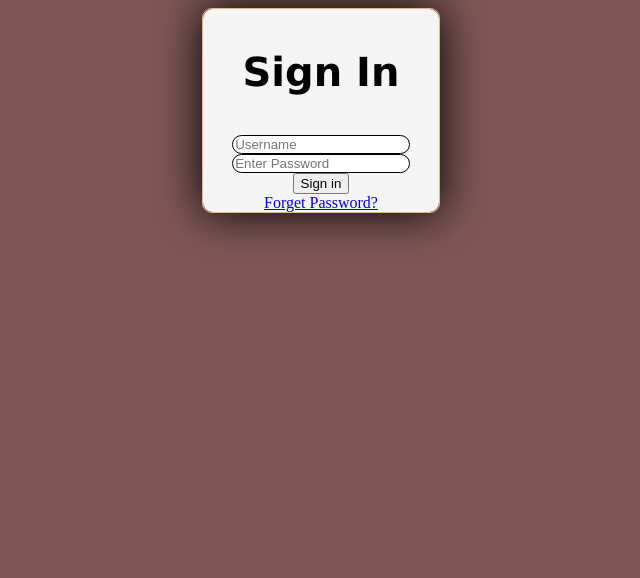
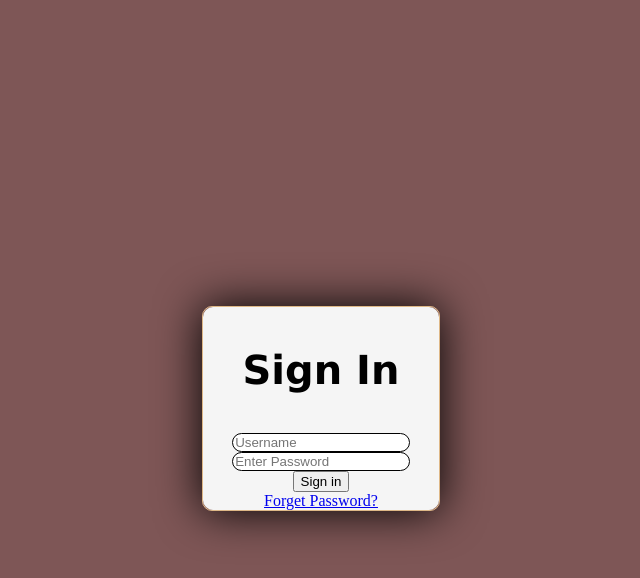
Before and after one commit to Skalanii/Steven-Rodrigues-Login-UI-Project, a plain HTML site: page index.html in a window 1280 px wide. Shown: the whole page, without its empty margins (319-959 px from the left). Drawn offline with Linux system fonts and the light colour scheme.

Commit message:
git commit 2nd commit

```diff
--- a/style.css
+++ b/style.css
@@ -4,8 +4,9 @@
 body{
     background-color: rgb(126, 86, 86);
     display: flex;
+    height:100vh;
     justify-content: center;
-    align-content: center;
+    align-items: center;
 }
 /* container */
 .container{
```
Also changed, not shown: index.html (+1 -0 lines).
